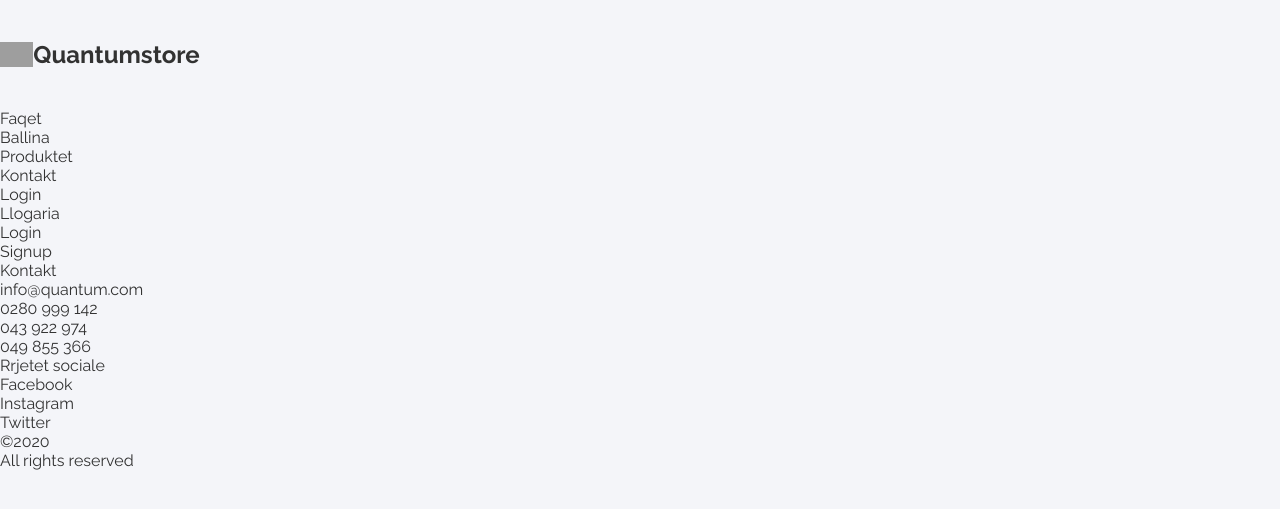
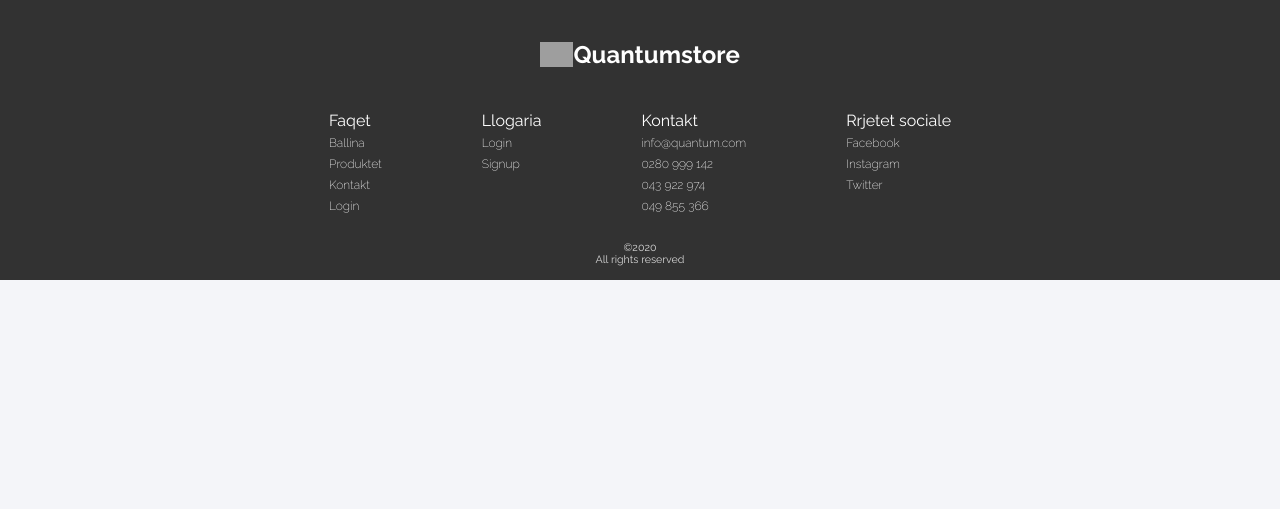
Before and after one commit to engjellavdiu/Quantum-Store, a PHP site: page / in a window 1280 px wide. Shown: the part 109-618 px from the top of the page. Run offline with PHP 8.4, Linux system fonts and the light colour scheme; grey boxes are pictures that could not be loaded.

Commit message:
added style for footer

```diff
--- a/css/style.css
+++ b/css/style.css
@@ -19,12 +19,15 @@ body {
 
 a {
     text-decoration: none;
+}
 
+li {
+    list-style-type: none;
 }
-.container {
-    width: 90%;
+/*.container {
+    width: 1500px;
     margin: 0 auto;
-}
+}*/
 
 .button {
     background-color: #00A0FF;
@@ -93,3 +96,59 @@ header {
 .navbar ul a:not(.button):hover {
     border-bottom: 2px solid #323232;
 }
+
+/*Footer*/
+footer {
+    background-color: #323232;
+}
+
+.footer-main {
+    display: flex;
+    flex-direction: column;
+    flex-wrap: wrap;
+    justify-content: center;
+    align-items: center;
+}
+
+.footer-main .logo h2{
+    color: white;
+}
+
+.footer-main .logo a:hover{
+    transform: none;
+}
+
+.footer-links {
+    margin: 0px 0 40px 0;
+    display: flex;
+    flex-direction: row;
+    flex-wrap: wrap;
+}
+
+.footer-links ul {
+    margin: 0 50px;
+}
+
+.footer-links a {
+    color: white;
+    font-size: 9pt;
+    font-weight: 200;
+}
+
+.footer-links li {
+    color: white;
+    font-size: 10 pt;
+    margin: 2px 0;
+}
+
+.footer-bar {
+    position: relative;
+    bottom: 15px;
+}
+
+.footer-bar p {
+    text-align: center;
+    color: white;
+    font-size: 8pt;
+    opacity: 0.8;
+}
```
